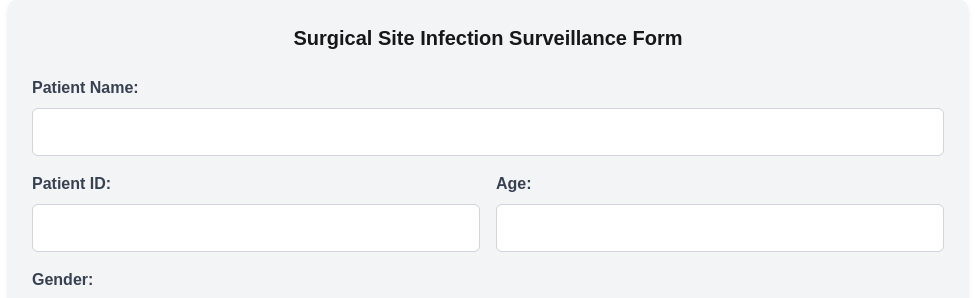
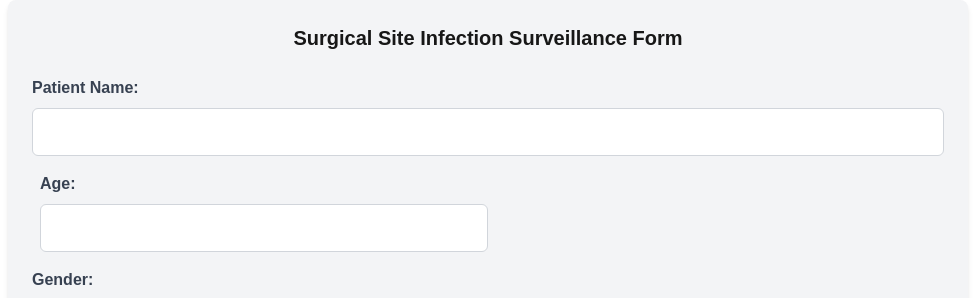
Before and after one commit to vimarshmishra37/smart_ssi_detector, a Next.js app: page /Patient1 in a window 1280 px wide. Shown: the top 298 px of the page, without its empty margins (152-1127 px from the left). Built offline with nearby package versions, Linux system fonts and the light colour scheme.

Commit message:
removed PatientID

```diff
--- a/app/Patient1/page.js
+++ b/app/Patient1/page.js
@@ -226,10 +226,10 @@
           </div>
 
           <div className="flex justify-between mb-4">
-            <div className="w-1/2 pr-2">
+            {/* <div className="w-1/2 pr-2">
               <label htmlFor="patientID" className="block text-gray-700 font-semibold mb-2">Patient ID:</label>
               <input type="text" id="patientID" name="patientID" value={formData.patientID} onChange={handleChange} className="w-full border border-gray-300 rounded-md p-2 h-12" />
-            </div>
+            </div> */}
             <div className="w-1/2 pl-2">
               <label htmlFor="age" className="block text-gray-700 font-semibold mb-2">Age:</label>
               <input type="text" id="age" name="age" value={formData.age} onChange={handleChange} className="w-full border border-gray-300 rounded-md p-2 h-12" />
```
